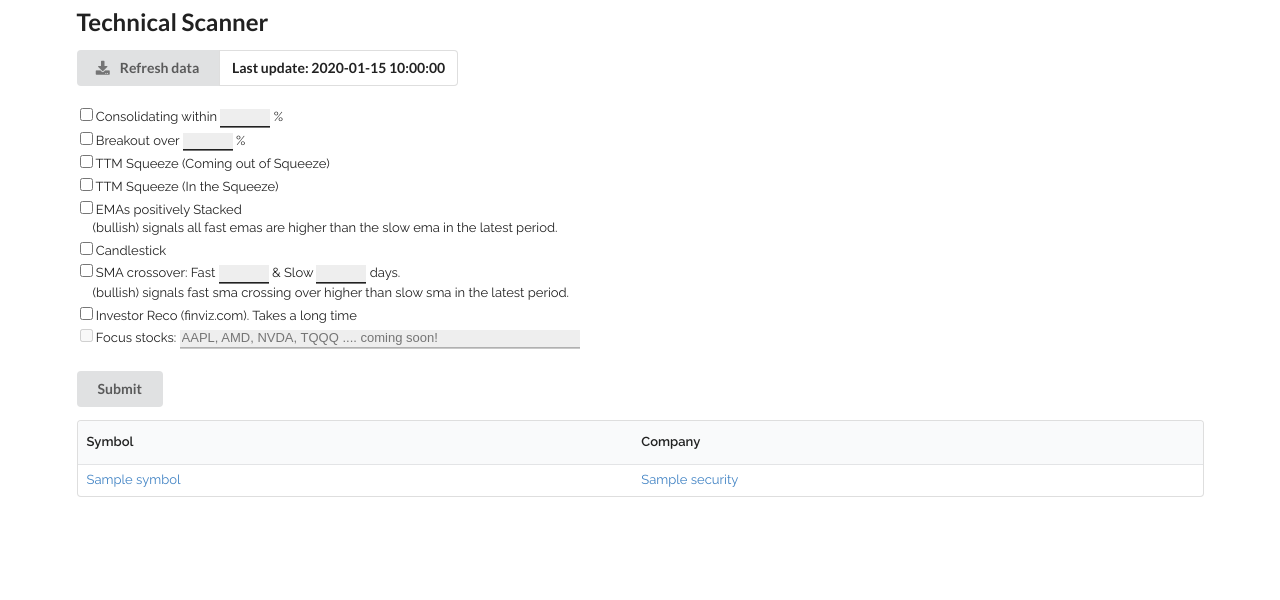
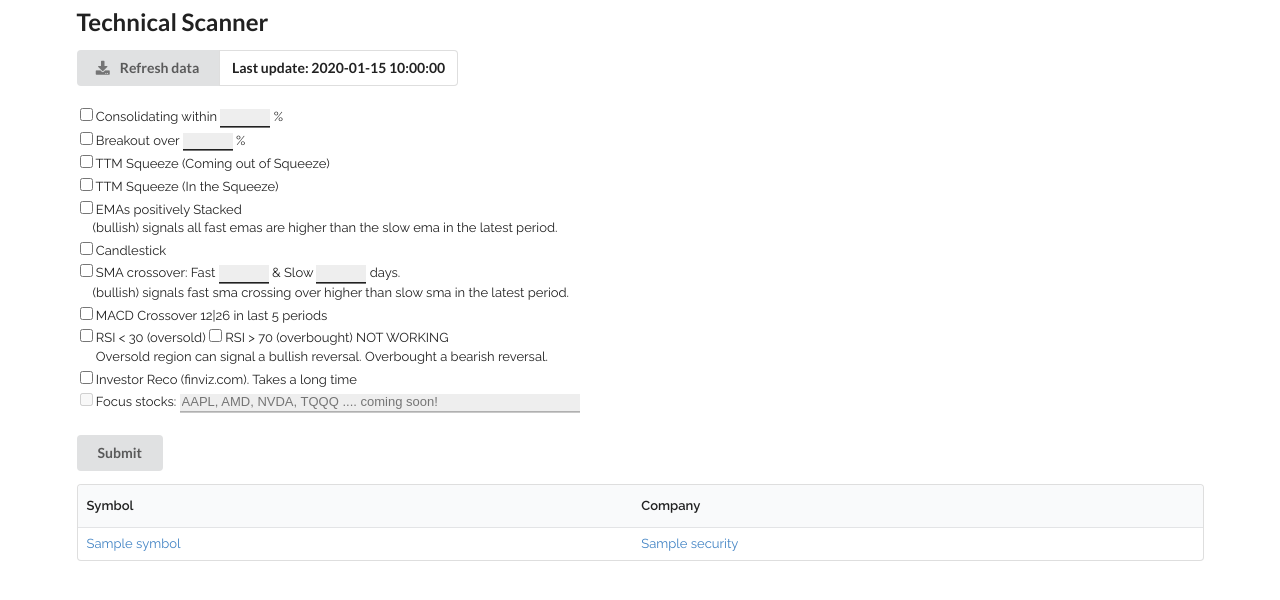
Before and after one commit to juanlazarde/fybot, a Flask app: template templates/index.html in a window 1280 px wide. Shown: the top 600 px of the page. Run offline with Flask 2, Linux system fonts and the light colour scheme; the template is opened without the code that fills it: most values are stand-ins (such as "Sample title", 1, 10 or a date in 2020).

Commit message:
Added MACD and RSI bullish indicators
both MACD and RSI can be used as bearish/bullish signals
but coded bullish for now.

```diff
--- a/app.py
+++ b/app.py
@@ -178,6 +178,21 @@ class Filter:
 
         result = ((sma_fast[-1] > sma_slow[-1]) and
                   (sma_fast[-2] < sma_slow[-2]))
+        return True if result else False
+
+    def macd_filter(self, **kwargs):
+        df = kwargs['df']
+        macd, macdsignal, macdhist = talib.MACD(df['Close'], fastperiod=12, slowperiod=26, signalperiod=9)
+        macd_cross = (macd - macdsignal) > 0
+        macd_bull_signal = macd_cross > macd_cross.shift(periods=1)
+        macd_bear_signal = macd_cross < macd_cross.shift(periods=1)
+        result = macd_bull_signal[-5:].max() > 0 #check for cross in last 5 periods
+        return True if result else False
+
+    def rsi_filter(self, **kwargs):
+        df = kwargs['df']
+        rsi = talib.RSI(df['Close'], timeperiod=14)
+        result = rsi[-1] < 30
         return True if result else False
 
     def investor_reco(self, **kwargs):
@@ -396,6 +411,12 @@ def index():
                       'ema_stacked':
                           {'go': False},
 
+                      'macd_filter':
+                          {'go': False},
+
+                      'rsi_filter':
+                          {'go': False},
+
                       'investor_reco':
                           {'go': False}
                       }
@@ -449,6 +470,12 @@ def index():
 
                           'ema_stacked':
                           {'go': fltr_me('ema_stacked')},
+
+                          'macd_filter':
+                          {'go': fltr_me('macd_filter')},
+
+                          'rsi_filter':
+                          {'go': fltr_me('rsi_filter')},
 
                           'investor_reco':
                           {'go': fltr_me('investor_reco')}
--- a/templates/index.html
+++ b/templates/index.html
@@ -87,6 +87,25 @@
         </tr>
         <tr>
             <td>
+                <input id="macd_filter" type="checkbox" name="filter" value="macd_filter"
+                    {% if active_filters['macd_filter']['go'] == True %}checked{% endif %}>
+                <label for="macd_filter"> MACD Crossover 12|26 in last 5 periods</label>
+            </td>
+        </tr>
+        <tr>
+            <td>
+                <input id="rsi_filter" type="checkbox" name="filter" value="rsi_filter"
+                       {% if active_filters['rsi_filter']['go'] == True %}checked{% endif %}>
+                <label for="rsi_filter"> RSI < 30 (oversold)</label>
+                <input id="rsi_filter" type="checkbox" name="filter" value="rsi_filter"
+                {% if active_filters['rsi_filter']['go'] == True %}checked{% endif %}>
+                <label for="rsi_filter"> RSI > 70 (overbought) NOT WORKING <br>
+                    &emsp; Oversold region can signal a bullish reversal. Overbought a bearish reversal.
+                </label>
+            </td>
+        </tr>
+        <tr>
+            <td>
                 <input id="investor_reco" type="checkbox" name="filter" value="investor_reco">
                 <label for="investor_reco">Investor Reco (finviz.com). Takes a long time</label>
             </td>
```
